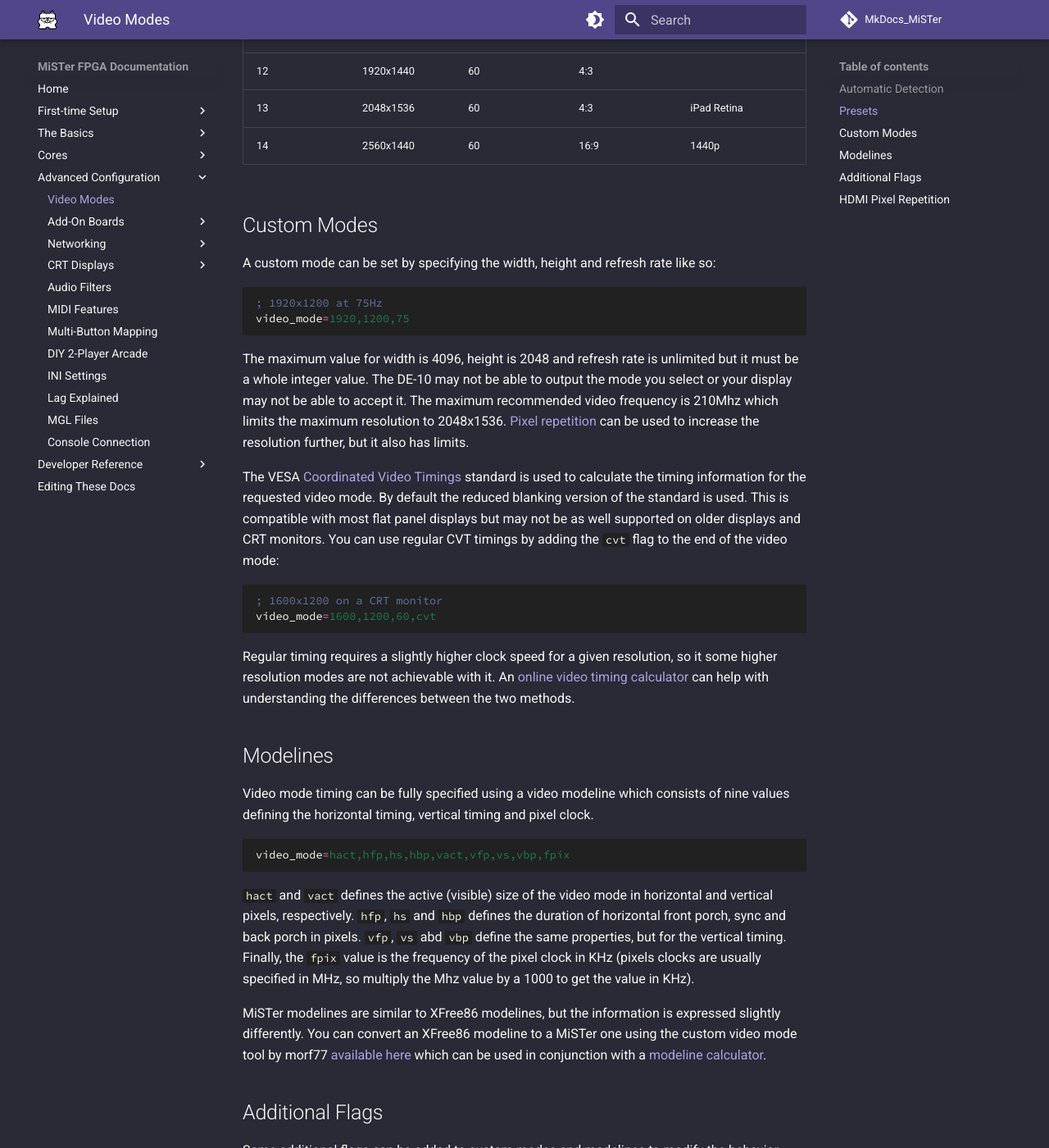
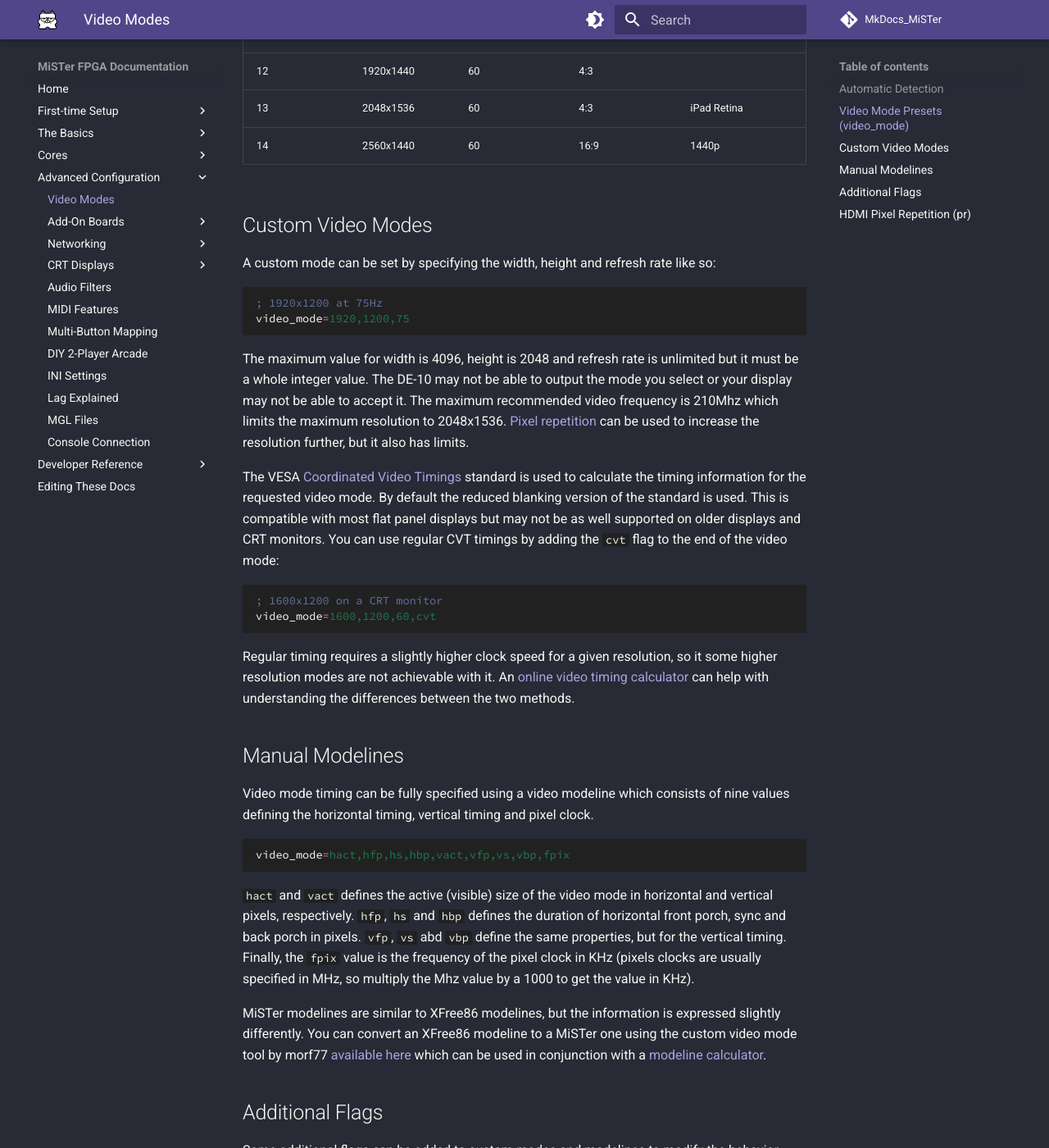
Before and after one commit to MiSTer-devel/MkDocs_MiSTer, an MkDocs documentation site: the page built from docs/advanced/videomodes.md, in a window 1280 px wide and 1400 px high, scrolled down 1159 px. Shown: the whole window at 82% size. Built offline with MkDocs 1.6.1 and Material for MkDocs 9.7.7, drawn with Linux system fonts in a browser that asks for light colours; comment, search, counter and statistics services are not loaded; some of the changed text lies outside the part shown.

Commit message:
Slightly improve search results for videomodes.md

````diff
--- a/docs/advanced/videomodes.md
+++ b/docs/advanced/videomodes.md
@@ -1,11 +1,9 @@
 The `#!ini video_mode` INI setting supports several different methods of specifying the video mode.
-
 
 ## Automatic Detection
 If no `#!ini video_mode` setting is specified, MiSTer will attempt to determine the correct video mode using EDID information from the display device. This will only work for devices connected to the HDMI port. If a valid video mode cannot be determined then the default 720p mode will be used.
 
-
-## Presets
+## Video Mode Presets (video_mode)
 MiSTer has 15 built in video mode presets ranging from 0-14. These presets cover a lot of common display modes used by televisions and computer monitors. Here's an example video_mode setting and a table below to explain what each of the preset modes are:
 ```ini
 ; Number 8 - 1920x1080 - 60hz - 16:9 - FHD 1080p
@@ -30,8 +28,7 @@ video_mode=8
 | 13     | 2048x1536  | 60           | 4:3          | iPad Retina   |
 | 14     | 2560x1440  | 60           | 16:9         | 1440p         |
 
-
-## Custom Modes
+## Custom Video Modes
 A custom mode can be set by specifying the width, height and refresh rate like so:
 ```ini
 ; 1920x1200 at 75Hz
@@ -46,8 +43,7 @@ video_mode=1600,1200,60,cvt
 ```
 Regular timing requires a slightly higher clock speed for a given resolution, so it some higher resolution modes are not achievable with it. An [online video timing calculator](https://tomverbeure.github.io/video_timings_calculator){target=_blank} can help with understanding the differences between the two methods.
 
-
-## Modelines
+## Manual Modelines
 Video mode timing can be fully specified using a video modeline which consists of nine values defining the horizontal timing, vertical timing and pixel clock.
 ```ini
 video_mode=hact,hfp,hs,hbp,vact,vfp,vs,vbp,fpix
@@ -55,7 +51,6 @@ video_mode=hact,hfp,hs,hbp,vact,vfp,vs,vbp,fpix
 `#!ini hact` and `#!ini vact` defines the active (visible) size of the video mode in horizontal and vertical pixels, respectively. `#!ini hfp`, `#!ini hs` and `#!ini hbp` defines the duration of horizontal front porch, sync and back porch in pixels. `#!ini vfp`, `#!ini vs` abd `#!ini vbp` define the same properties, but for the vertical timing. Finally, the `#!ini fpix` value is the frequency of the pixel clock in KHz (pixels clocks are usually specified in MHz, so multiply the Mhz value by a 1000 to get the value in KHz).
 
 MiSTer modelines are similar to XFree86 modelines, but the information is expressed slightly differently. You can convert an XFree86 modeline to a MiSTer one using the custom video mode tool by morf77 [available here](https://morf77.pythonanywhere.com/){target=_blank} which can be used in conjunction with a [modeline calculator](https://arachnoid.com/modelines/){target=_blank}.
-
 
 ## Additional Flags
 Some additional flags can be added to custom modes and modelines to modify the behavior.
@@ -66,8 +61,7 @@ Some additional flags can be added to custom modes and modelines to modify the b
  * `#!ini cvt` - use normal CVT timing (custom mode only)
  * `#!ini cvtrb` - use reduced blanking CVT timing (custom mode only)
 
-
-## HDMI Pixel Repetition
+## HDMI Pixel Repetition (pr)
 HDMI pixel repetition enables MiSTer to output a higher resolution video signal without using additional resources or requiring higher clock speeds. It does this by instructing the ADV7513 HDMI transmitter to duplicate each pixel that it sends to the display. This does not increase the fidelity of the final image, in most cases it will reduce it, but it does enable a wider selection of video modes.
 
 MiSTer is limited to a maximum horizontal resolution of 2048 pixels and a maximum pixel clock of 210Mhz. This is enough to display a 2048x1536 image (209Mhz, Pad resolution), which is the maximum native resolution supported. It is also enough for 1920x1440 (184Mhz) which is a non-standard 4:3 resolution supported by some displays. The more commonly supported 2560x1440 mode is out of reach both because of its large horizontal resolution and because of its 240Mhz pixel clock.
````
